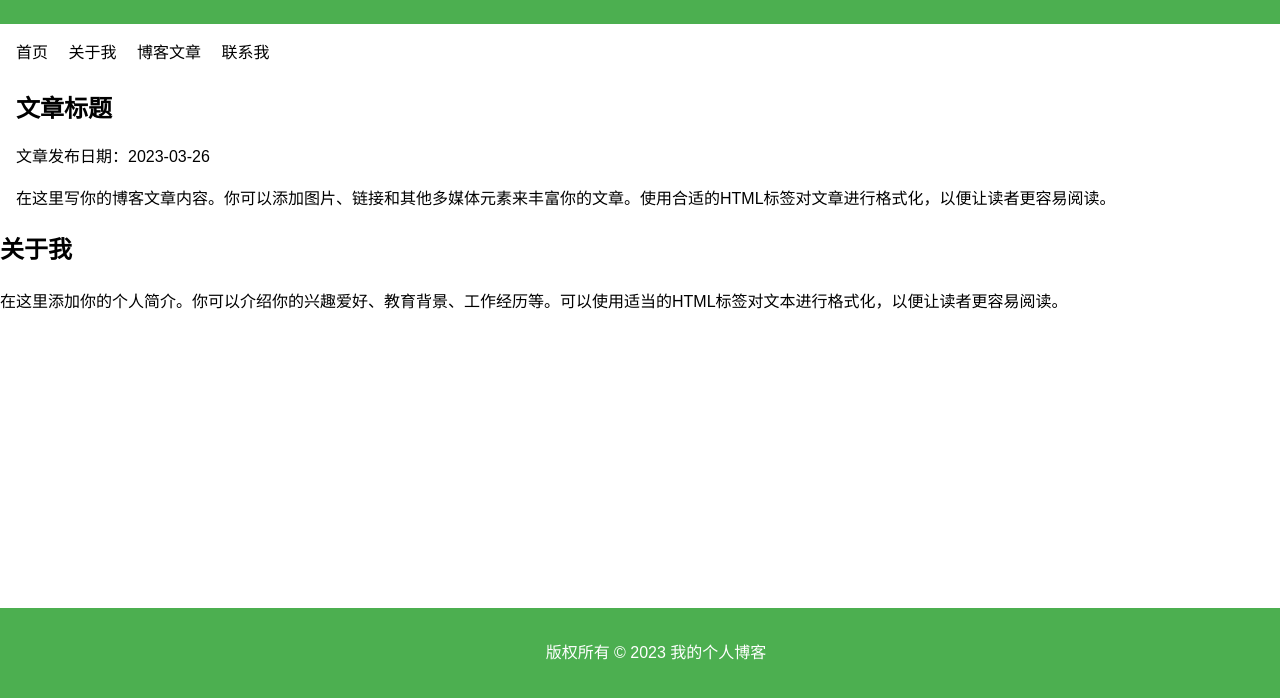
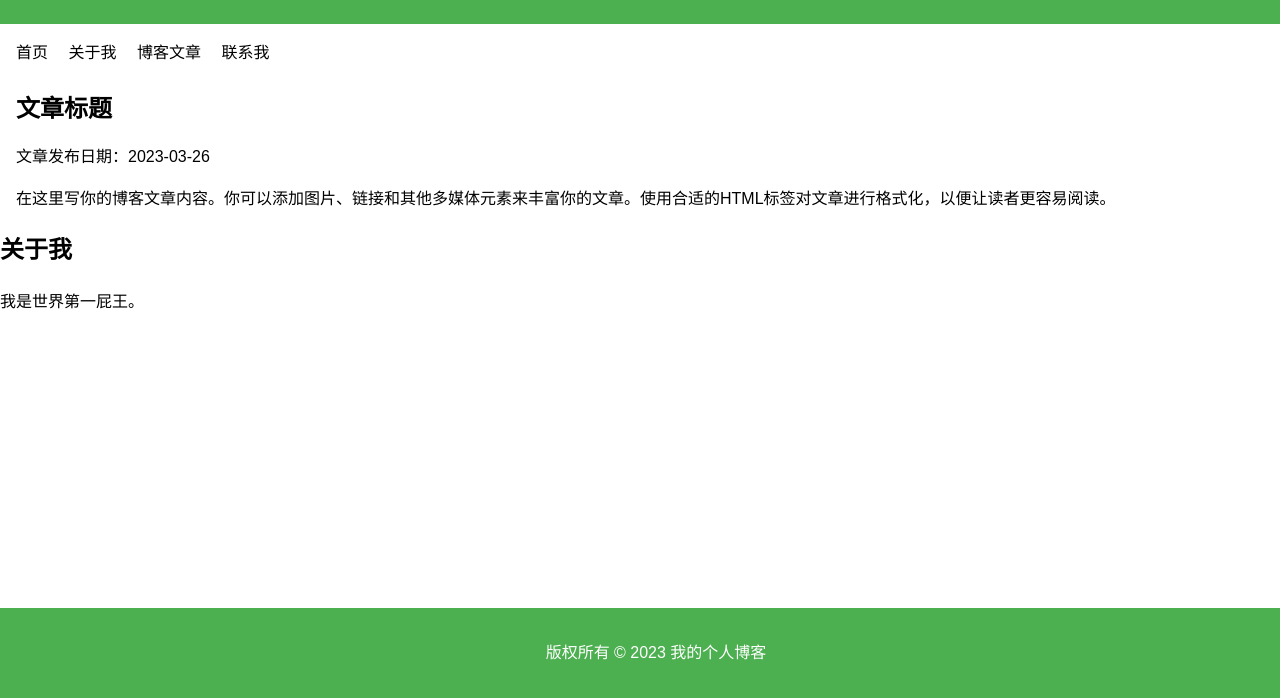
Before and after one commit to mitinbo/mitinbo.github.io, a plain HTML site: page index.html in a window 1280 px wide. Shown: the part 102-800 px from the top of the page. Drawn offline with Linux system fonts and the light colour scheme.

Commit message:
Update index.html

```diff
--- a/index.html
+++ b/index.html
@@ -73,7 +73,7 @@
     <section id="about">
         <h2>关于我</h2>
         <p>
-            在这里添加你的个人简介。你可以介绍你的兴趣爱好、教育背景、工作经历等。可以使用适当的HTML标签对文本进行格式化，以便让读者更容易阅读。
+            我是世界第一屁王。
         </p>
     </section>
 
```
